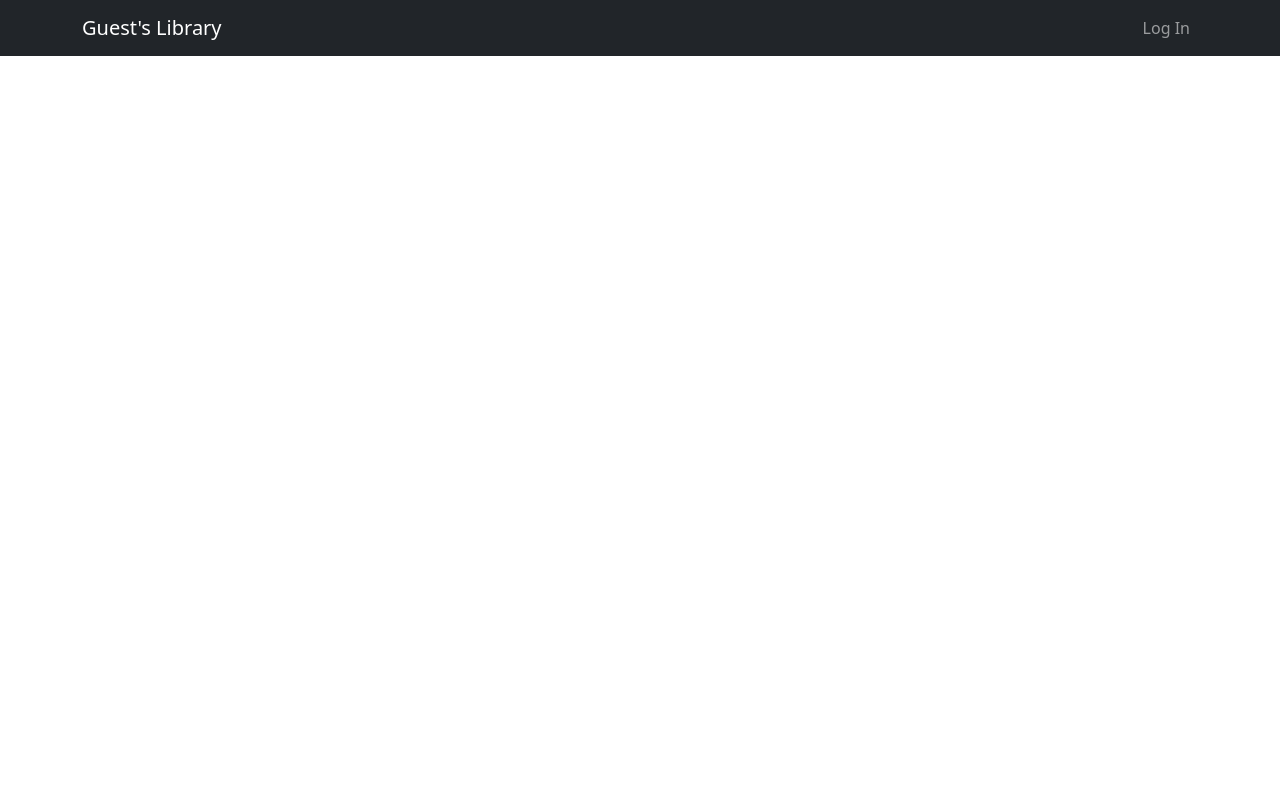
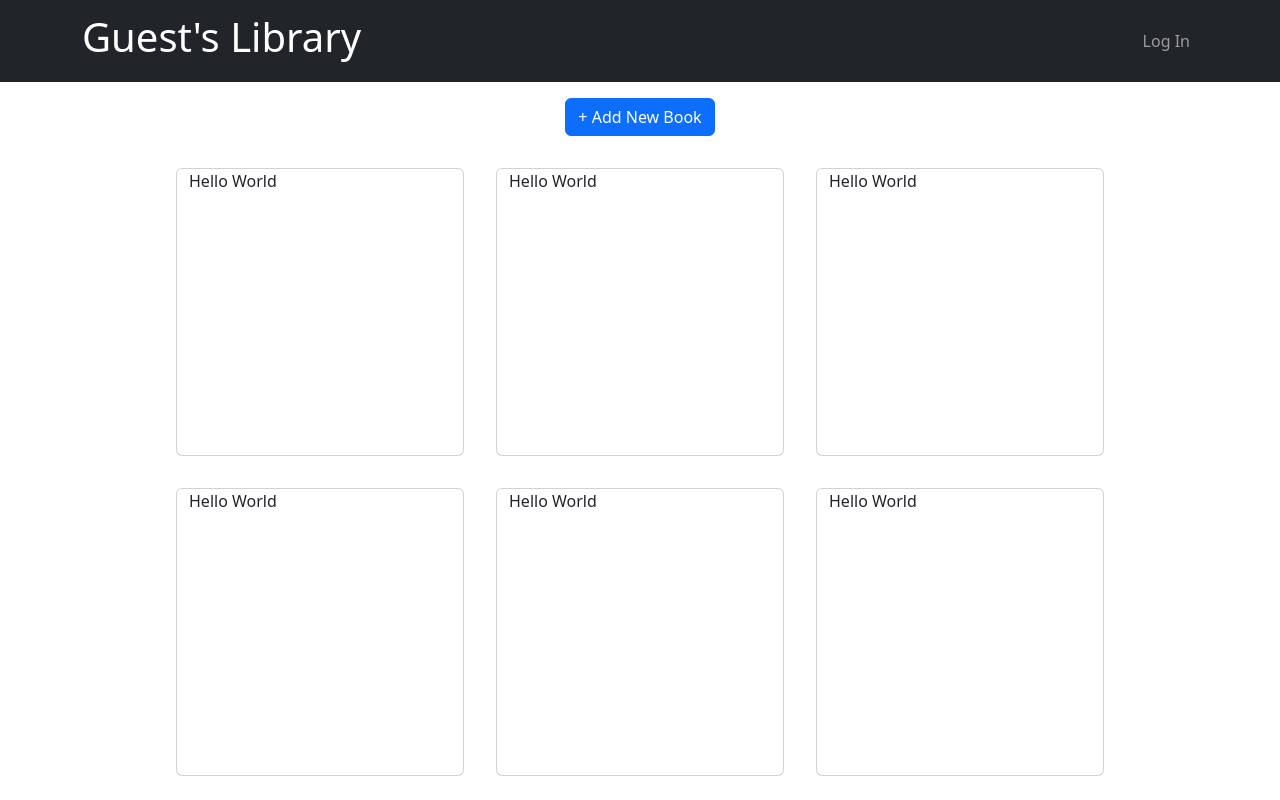
Before and after one commit to rygho90/react-library, a React (Create React App) app: page / in a window 1280 px wide. Built offline with nearby package versions, Linux system fonts and the light colour scheme.

Commit message:
Add basic layout for book cards

```diff
--- a/src/App.js
+++ b/src/App.js
@@ -1,11 +1,21 @@
-import { Container, Row, Col, Card, Navbar, Nav } from "react-bootstrap";
+import {
+  Container,
+  Row,
+  Col,
+  Card,
+  Navbar,
+  Nav,
+  Button,
+} from "react-bootstrap";
 
 function App() {
   return (
     <>
       <Navbar bg="dark" variant="dark" className="p-2">
         <Container>
-          <Navbar.Brand href="#">Guest's Library</Navbar.Brand>
+          <Navbar.Brand href="#">
+            <h1>Guest's Library</h1>
+          </Navbar.Brand>
           <Nav>
             <Nav.Link href="#" className=".text-light">
               Log In
@@ -13,6 +23,21 @@ function App() {
           </Nav>
         </Container>
       </Navbar>
+      <Container className="mt-3">
+        <Container className="d-flex align-items-center justify-content-center">
+          <Button>+ Add New Book</Button>
+        </Container>
+        <Container className="mt-3">
+          <Row xs={1} sm={2} md={3} lg={4} className="d-flex align-items-center justify-content-center">
+            <Card className="m-3" style={{ width: "18rem", height: "18rem" }}>Hello World</Card>
+            <Card className="m-3" style={{ width: "18rem", height: "18rem" }}>Hello World</Card>
+            <Card className="m-3" style={{ width: "18rem", height: "18rem" }}>Hello World</Card>
+            <Card className="m-3" style={{ width: "18rem", height: "18rem" }}>Hello World</Card>
+            <Card className="m-3" style={{ width: "18rem", height: "18rem" }}>Hello World</Card>
+            <Card className="m-3" style={{ width: "18rem", height: "18rem" }}>Hello World</Card>
+          </Row>
+        </Container>
+      </Container>
     </>
   );
 }
```
